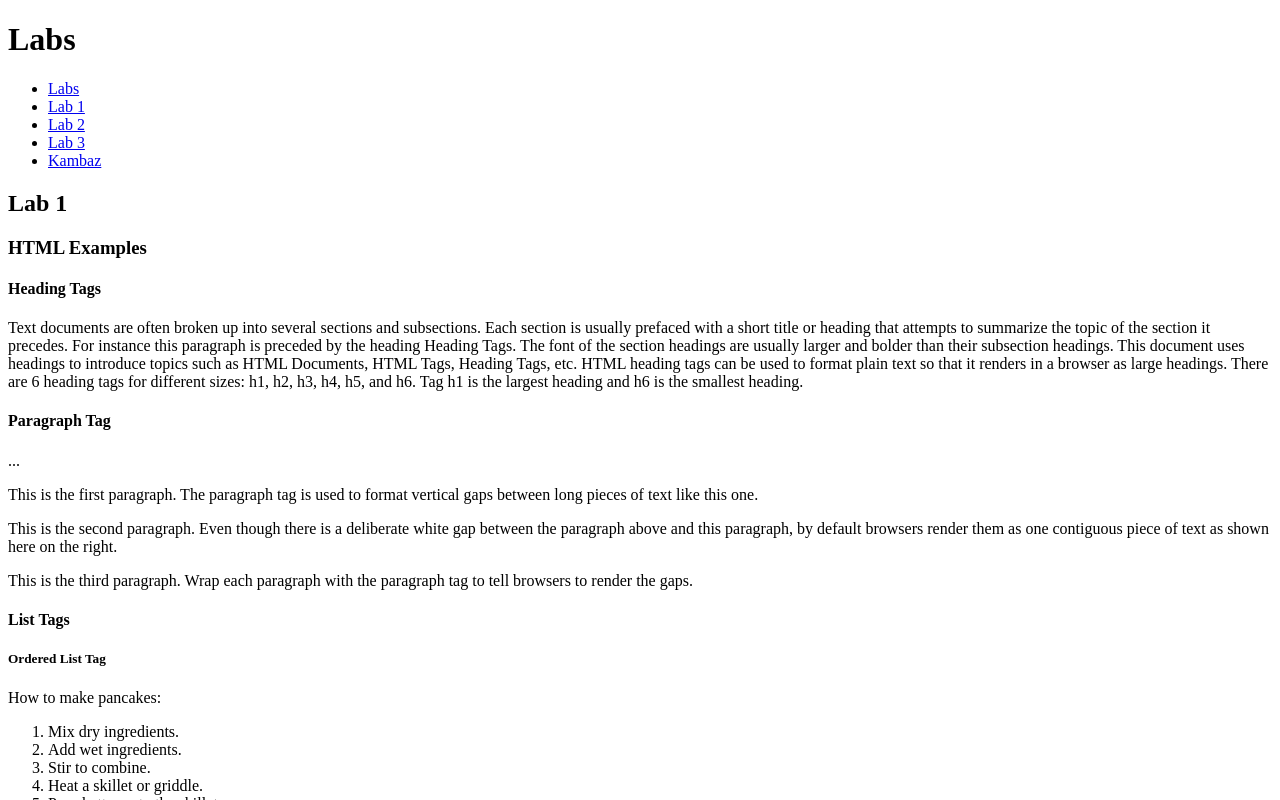
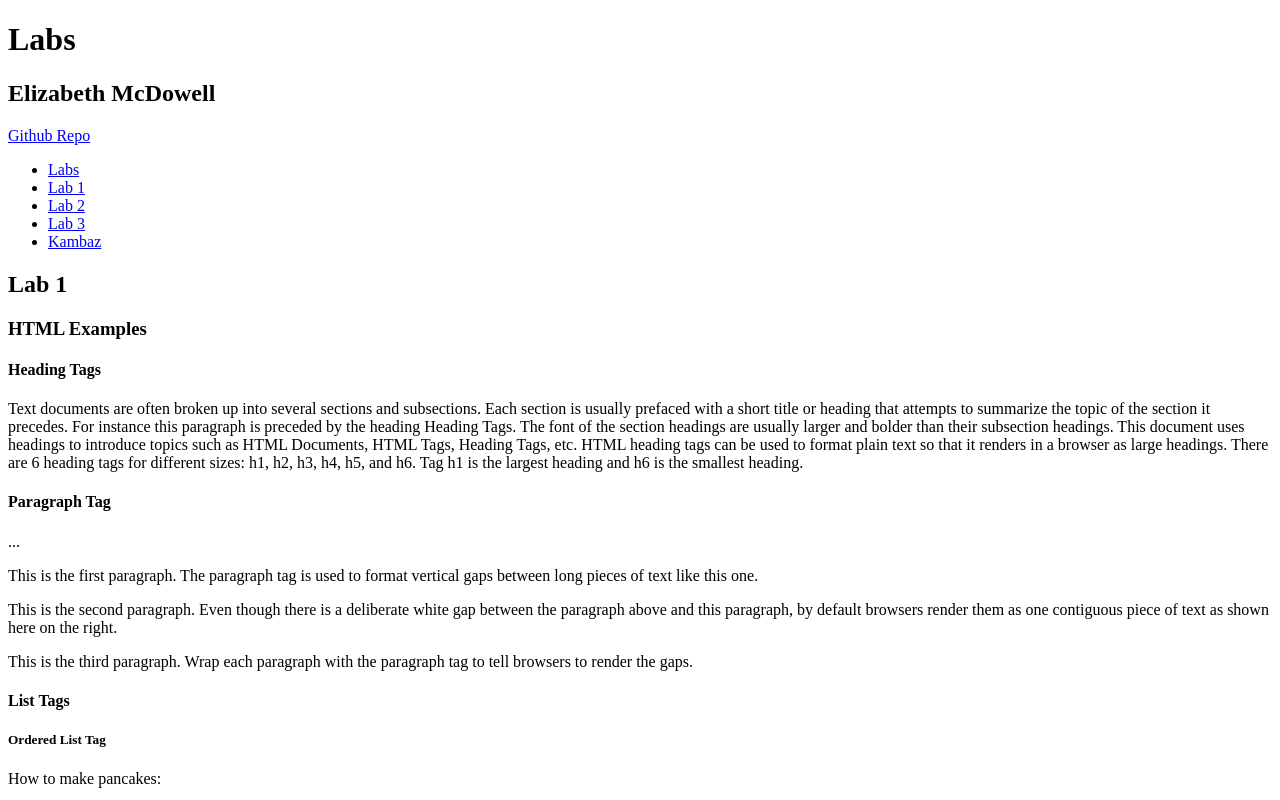
Before and after one commit to elizabeth-mcdowell/kambaz-react-web-app, a React (Vite) app: page /#/Labs/Lab1 in a window 1280 px wide. Shown: the top 800 px of the page. Built offline with nearby package versions, Linux system fonts and the light colour scheme.

Commit message:
name + repo

```diff
--- a/src/Labs/index.tsx
+++ b/src/Labs/index.tsx
@@ -7,6 +7,8 @@
   return (
     <div>
       <h1>Labs</h1>
+      <h2>Elizabeth McDowell</h2>
+      <a href="https://github.com/elizabeth-mcdowell/kambaz-react-web-app.git" id="wd-github"> Github Repo </a>
       <TOC />
       <Routes>
         <Route path="/" element={<Navigate to="Lab1" />} />
```
